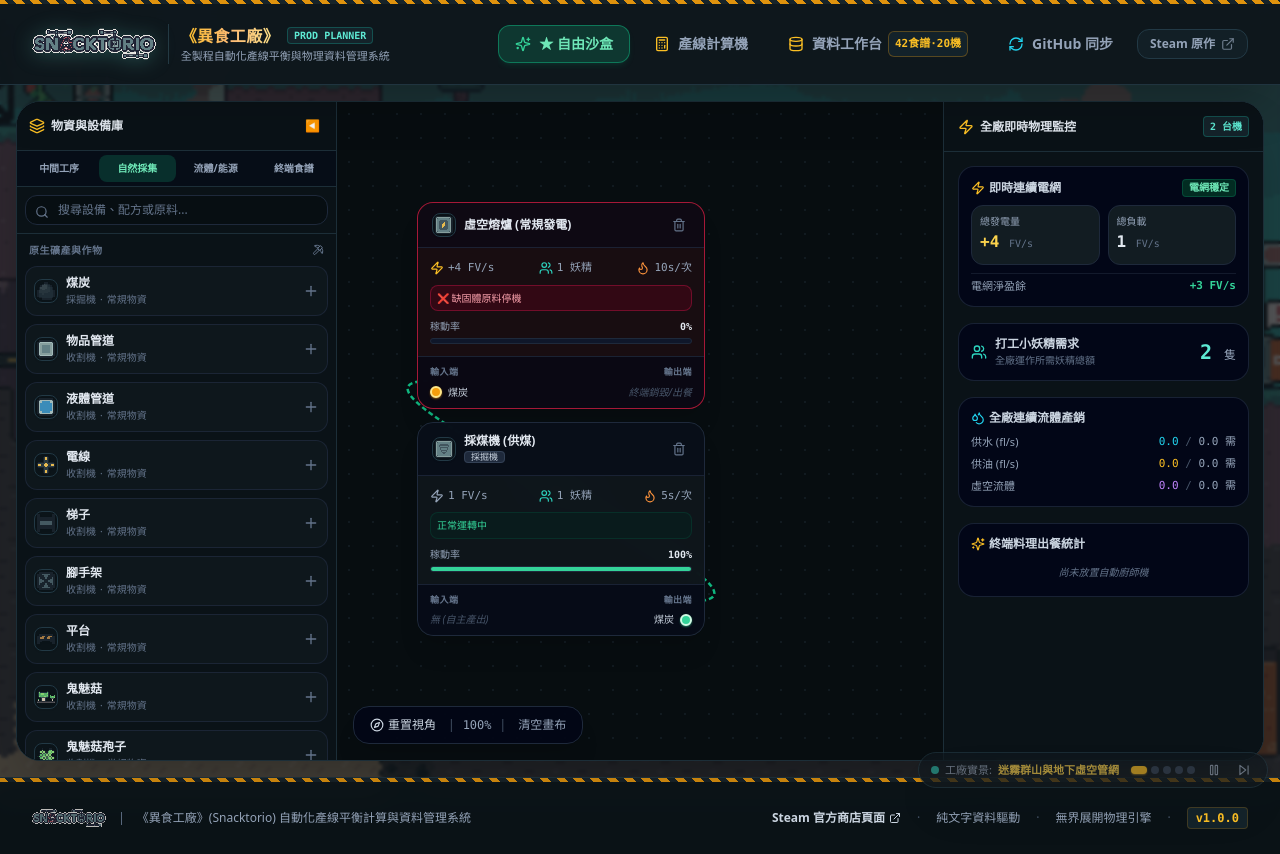
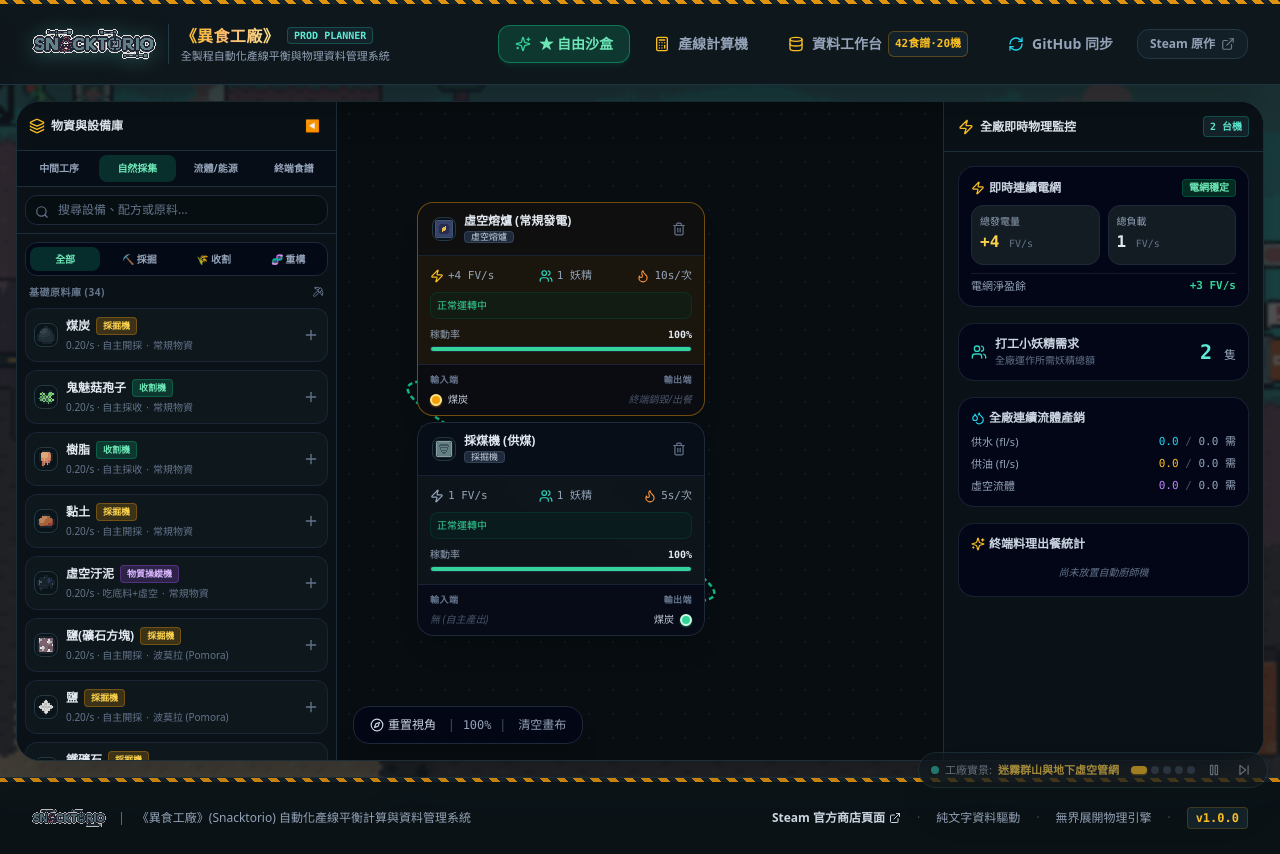
Before and after one commit to markyang20040112-source/Snacktorio, a React (Vite) app: page / in a window 1280 px wide. Both pictures are taken after a click on the button "自然採集". Built offline with nearby package versions, Linux system fonts and the light colour scheme.

Commit message:
fix(sandbox): resolve furnace solid input propagation and refine raw resource classification

```diff
--- a/src/components/Sandbox/SandboxSimulator.tsx
+++ b/src/components/Sandbox/SandboxSimulator.tsx
@@ -45,6 +45,7 @@
         id: 'gen-1',
         type: 'generator',
         title: '虛空熔爐 (常規發電)',
+        machineName: '虛空熔爐',
         powerMode: 'regular',
         x: 80,
         y: 100,
@@ -110,6 +111,7 @@
 
   // 側邊與抽屜選單狀態
   const [activeCatalogTab, setActiveCatalogTab] = useState<'machines' | 'fluids' | 'items' | 'recipes'>('machines');
+  const [itemsFilter, setItemsFilter] = useState<'all' | 'miner' | 'harvester' | 'reconstructor'>('all');
   const [searchQuery, setSearchQuery] = useState('');
   const [isSidebarOpen, setIsSidebarOpen] = useState(true);
 
@@ -211,35 +213,63 @@
 
   const handleAddItemHarvester = (item: Item) => {
     const id = `item-${Date.now()}-${Math.random().toString(36).substr(2, 4)}`;
-    const isOre = item.name.includes('礦') || item.name.includes('鹽') || item.name.includes('煤');
-    const machName = isOre ? '採掘機' : '收割機';
+
+    // 依據資料庫 source 與物理特性，精準匹配實體設備
+    let machName = '收割機';
+    let titlePrefix = '採收';
+    let baseInputs: SandboxNodeData['inputs'] = [];
+    let outCount = 1;
+    let cycleTime = 5;
+
+    const isReconstructor = item.source === '物質操縱機' || ['泥沼蟑螂', '綠色史萊姆', '巫妖骸骨', '粉紅仙子', '鷹身女妖翅膀', '虛空汙泥'].includes(item.name);
+    const isMiner = item.source === '採掘機' || item.source === '採掘機直接開採' || ['煤炭', '鹽', '鐵礦石', '黏土', '豆肉蔻', '香豆蔻'].includes(item.name);
+
+    if (isReconstructor) {
+      machName = '物質操縱機';
+      titlePrefix = '重構';
+      outCount = item.name === '泥沼蟑螂' ? 2 : 1;
+      baseInputs = [
+        { id: 'in-base', name: '任意物品', type: 'solid', rateRequired: 0.2 },
+        { id: 'in-void', name: '虛空', type: 'fluid', rateRequired: 1.0 }
+      ];
+    } else if (isMiner) {
+      machName = '採掘機';
+      titlePrefix = '開採';
+      baseInputs = [];
+    } else {
+      machName = '收割機';
+      titlePrefix = '採收';
+      baseInputs = [];
+    }
+
     const mach = machines.find(m => m.name === machName) || { name: machName, power: 1.0, goblins: 1 };
+    const outRate = Number((outCount / cycleTime).toFixed(3));
 
     const newNode: SandboxNodeData = {
       id,
       type: 'machine',
-      title: `採收/開採：${item.name}`,
+      title: `${titlePrefix}：${item.name}`,
       machineName: machName,
       island: item.island,
       x: -pan.x + 350 + Math.random() * 60,
       y: -pan.y + 200 + Math.random() * 60,
-      baseCycleTime: 5,
-      baseOutputCount: 1,
+      baseCycleTime: cycleTime,
+      baseOutputCount: outCount,
       basePowerConsumption: mach.power,
       baseGoblins: mach.goblins,
-      actualCycleTime: 5,
+      actualCycleTime: cycleTime,
       efficiency: 1.0,
       actualPower: mach.power,
       actualGoblins: mach.goblins,
       fluidSaturation: 1.0,
       solidSaturation: 1.0,
-      inputs: [],
+      inputs: baseInputs,
       outputs: [
         {
           id: `out-${item.name}`,
           name: item.name,
           type: 'solid',
-          rateProvided: 0.2
+          rateProvided: outRate
         }
       ]
     };
@@ -257,6 +287,7 @@
         id,
         type: 'generator',
         title: subtype === 'overclock' ? '虛空熔爐 (超頻發電 16 FV/s)' : '虛空熔爐 (常規發電 4 FV/s)',
+        machineName: '虛空熔爐',
         powerMode: subtype === 'overclock' ? 'overclock' : 'regular',
         x: -pan.x + 350,
         y: -pan.y + 200,
@@ -625,17 +656,83 @@
                 </div>
               )}
 
-              {/* 分頁 2: 自然採集/開採作物與礦石 */}
-              {activeCatalogTab === 'items' && (
+              {/* 分頁 2: 基礎物資、採掘礦產與活體重構 */}
+              {activeCatalogTab === 'items' && (() => {
+                // 嚴格過濾原生開採物資 (排除熟食、半成品、地圖方塊與建築結構)
+                const isReconItem = (i: Item) => i.source === '物質操縱機' || ['泥沼蟑螂', '綠色史萊姆', '巫妖骸骨', '粉紅仙子', '鷹身女妖翅膀', '虛空汙泥'].includes(i.name);
+                const isMinerItem = (i: Item) => i.source === '採掘機' || i.source === '採掘機直接開採' || ['煤炭', '鹽', '鐵礦石', '黏土', '豆肉蔻', '香豆蔻'].includes(i.name);
+                const isHarvestItem = (i: Item) => !isReconItem(i) && !isMinerItem(i) && (i.source === '收割機' || ['辣椒', '水稻', '小麥', '洋蔥蔥', '土豆', '小蒜', '日桂葉', '刺波蘿', '菠菜', '油荳蔻', '松子', '姜姜', '樹脂', '鬼魅菇孢子', '致命傘菇'].includes(i.name));
+
+                const filteredRawItems = items.filter(i => {
+                  if (i.isFluid) return false;
+                  // 必須屬於三種合法基礎來源之一
+                  const matchType = isReconItem(i) || isMinerItem(i) || isHarvestItem(i);
+                  if (!matchType) return false;
+
+                  // 搜尋關鍵字
+                  const matchQuery = i.name.includes(searchQuery) || (i.source && i.source.includes(searchQuery)) || (i.island && i.island.includes(searchQuery));
+                  if (!matchQuery) return false;
+
+                  // 分類切換過濾
+                  if (itemsFilter === 'miner') return isMinerItem(i);
+                  if (itemsFilter === 'harvester') return isHarvestItem(i);
+                  if (itemsFilter === 'reconstructor') return isReconItem(i);
+                  return true;
+                });
+
+                return (
                   <div className="space-y-2">
+                    {/* 子分類快速過濾膠囊 */}
+                    <div className="grid grid-cols-4 gap-1 p-1 bg-slate-950/70 rounded-xl text-[10px] font-bold border border-slate-800">
+                      <button
+                        onClick={() => setItemsFilter('all')}
+                        className={`py-1 rounded-lg transition-colors text-center ${itemsFilter === 'all' ? 'bg-emerald-500/20 text-emerald-300' : 'text-slate-400 hover:text-slate-200'}`}
+                      >
+                        全部
+                      </button>
+                      <button
+                        onClick={() => setItemsFilter('miner')}
+                        className={`py-1 rounded-lg transition-colors text-center ${itemsFilter === 'miner' ? 'bg-amber-500/20 text-amber-300' : 'text-slate-400 hover:text-slate-200'}`}
+                      >
+                        ⛏️ 採掘
+                      </button>
+                      <button
+                        onClick={() => setItemsFilter('harvester')}
+                        className={`py-1 rounded-lg transition-colors text-center ${itemsFilter === 'harvester' ? 'bg-green-500/20 text-green-300' : 'text-slate-400 hover:text-slate-200'}`}
+                      >
+                        🌾 收割
+                      </button>
+                      <button
+                        onClick={() => setItemsFilter('reconstructor')}
+                        className={`py-1 rounded-lg transition-colors text-center ${itemsFilter === 'reconstructor' ? 'bg-purple-500/20 text-purple-300' : 'text-slate-400 hover:text-slate-200'}`}
+                      >
+                        🧬 重構
+                      </button>
+                    </div>
+
                     <div className="text-[10px] font-bold text-slate-500 px-1 uppercase tracking-wider flex items-center justify-between">
-                    <span>原生礦產與作物</span>
+                      <span>基礎原料庫 ({filteredRawItems.length})</span>
                       <Pickaxe className="w-3 h-3 text-slate-500" />
                     </div>
-                  {items
-                    .filter(i => !i.isFluid && (i.name.includes(searchQuery) || (i.source && i.source.includes(searchQuery))))
-                    .map(item => {
-                      const isOre = item.name.includes('礦') || item.name.includes('鹽') || item.name.includes('煤');
+
+                    {filteredRawItems.map(item => {
+                      const isRecon = isReconItem(item);
+                      const isMine = isMinerItem(item);
+
+                      let badgeText = '收割機';
+                      let badgeClass = 'bg-emerald-500/20 text-emerald-300 border-emerald-500/30';
+                      let descText = '0.20/s · 自主採收';
+
+                      if (isRecon) {
+                        badgeText = '物質操縱機';
+                        badgeClass = 'bg-purple-500/20 text-purple-300 border-purple-500/30';
+                        descText = item.name === '泥沼蟑螂' ? '0.40/s · 吃底料+虛空' : '0.20/s · 吃底料+虛空';
+                      } else if (isMine) {
+                        badgeText = '採掘機';
+                        badgeClass = 'bg-amber-500/20 text-amber-300 border-amber-500/30';
+                        descText = '0.20/s · 自主開採';
+                      }
+
                       return (
                         <div
                           key={item.name}
@@ -645,11 +742,16 @@
                           <div className="flex items-center space-x-2 truncate">
                             <ItemIcon name={item.name} size="sm" />
                             <div className="truncate">
-                              <div className="font-bold text-slate-200 truncate group-hover:text-emerald-300 transition-colors">
+                              <div className="flex items-center space-x-1.5 truncate">
+                                <span className="font-bold text-slate-200 truncate group-hover:text-emerald-300 transition-colors">
                                   {item.name}
+                                </span>
+                                <span className={`text-[9px] px-1.5 py-0.2 rounded font-mono font-bold border shrink-0 ${badgeClass}`}>
+                                  {badgeText}
+                                </span>
                               </div>
-                              <div className="text-[10px] text-slate-500 flex items-center space-x-1">
-                                <span>{isOre ? '採掘機' : '收割機'}</span>
+                              <div className="text-[10px] text-slate-500 flex items-center space-x-1 mt-0.5">
+                                <span>{descText}</span>
                                 {item.island && (
                                   <>
                                     <span>·</span>
@@ -664,7 +766,8 @@
                       );
                     })}
                   </div>
-              )}
+                );
+              })()}
 
               {/* 分頁 3: 流體環境池、外採泵機與電網 */}
               {activeCatalogTab === 'fluids' && (
--- a/src/components/Sandbox/sandboxPhysics.ts
+++ b/src/components/Sandbox/sandboxPhysics.ts
@@ -21,144 +21,156 @@
   metrics: SandboxMetrics;
 } {
   const nodeMap = new Map<string, SandboxNodeData>(
-    nodes.map(n => [n.id, { ...n, inputs: [...n.inputs], outputs: [...n.outputs] }])
+    nodes.map(n => [n.id, {
+      ...n,
+      inputs: n.inputs.map(p => ({ ...p })),
+      outputs: n.outputs.map(p => ({ ...p }))
+    }])
   );
 
   const connList: SandboxConnection[] = connections.map(c => ({ ...c, actualFlowRate: 0 }));
 
-  // ==========================================
-  // 階段 1：流體供給源與管網強制均分演算
-  // ==========================================
-  const fluidSuppliers = new Map<string, { totalProvided: number; conns: SandboxConnection[] }>();
+  // ==============================================================
+  // 多輪迭代傳導 (4 次)，確保深層多階 DAG 依序傳導流率並完全收斂
+  // ==============================================================
+  for (let iter = 0; iter < 4; iter++) {
+    // ----------------------------------------------------
+    // 階段 1：更新所有連線傳輸流率 (流體均分定律 + 固體分流傳輸)
+    // ----------------------------------------------------
+    const portOutgoingMap = new Map<string, SandboxConnection[]>();
+    connList.forEach(c => {
+      const key = `${c.fromNodeId}_${c.fromPortId}`;
+      if (!portOutgoingMap.has(key)) {
+        portOutgoingMap.set(key, []);
+      }
+      portOutgoingMap.get(key)!.push(c);
+    });
 
-  connList.forEach(c => {
-    if (c.type === 'fluid') {
-      const fromNode = nodeMap.get(c.fromNodeId);
+    portOutgoingMap.forEach((conns, key) => {
+      if (conns.length === 0) return;
+      const [fromNodeId, fromPortId] = key.split('_');
+      const fromNode = nodeMap.get(fromNodeId);
       if (!fromNode) return;
 
-      const outPort = fromNode.outputs.find(p => p.id === c.fromPortId);
-      const rate = outPort?.rateProvided || 0;
+      const outPort = fromNode.outputs.find(p => p.id === fromPortId);
+      const totalRate = outPort?.rateProvided || 0;
 
-      const key = `${c.fromNodeId}_${c.fromPortId}`;
-      if (!fluidSuppliers.has(key)) {
-        fluidSuppliers.set(key, { totalProvided: rate, conns: [] });
-      }
-      fluidSuppliers.get(key)!.conns.push(c);
-    }
-  });
-
-  // 強制均分定律：供給端所有流量被下游連線設備絕對均分
-  fluidSuppliers.forEach(({ totalProvided, conns }) => {
-    if (conns.length === 0) return;
-    const splitRate = totalProvided / conns.length;
+      // 均分定律：若輸出端口連至多台下游設備，流率被連線均等分流
+      const splitRate = conns.length > 0 ? totalRate / conns.length : 0;
       conns.forEach(c => {
         c.actualFlowRate = Number(splitRate.toFixed(3));
       });
     });
 
-  // ==========================================
-  // 階段 2：機台滿足率與欠壓週期拉長演算
-  // ==========================================
+    // ----------------------------------------------------
+    // 階段 2：機台滿足率、欠壓週期拉長與稼動率演算
+    // ----------------------------------------------------
     nodeMap.forEach(node => {
-    // 預設重設狀態
+      // 1. 若開啟「無中生有 (Mock Infinite Supply)」
+      if (node.isMockInfiniteSupply) {
+        node.fluidSaturation = 1.0;
+        node.solidSaturation = 1.0;
+        node.efficiency = 1.0;
+        node.actualCycleTime = node.baseCycleTime;
+        node.statusNote = '✨ 無中生有：原料無限供應';
+
+        node.outputs.forEach(p => {
+          const rate = node.baseCycleTime > 0 ? node.baseOutputCount / node.baseCycleTime : 0.2;
+          p.rateProvided = Number(rate.toFixed(3));
+        });
+        return;
+      }
+
+      // 2. 若設備為零輸入節點 (如採掘機、收割機、環境池)
+      if (node.inputs.length === 0) {
         node.fluidSaturation = 1.0;
         node.solidSaturation = 1.0;
         node.efficiency = 1.0;
         node.actualCycleTime = node.baseCycleTime;
         node.statusNote = '正常運轉中';
 
-    // 若開啟「無中生有 (Mock Infinite Supply)」，直接給予 100% 滿載
-    if (node.isMockInfiniteSupply) {
-      node.fluidSaturation = 1.0;
-      node.solidSaturation = 1.0;
-      node.efficiency = 1.0;
-      node.statusNote = '無中生有：原料無限供應';
+        node.outputs.forEach(p => {
+          const rate = node.baseCycleTime > 0 ? node.baseOutputCount / node.baseCycleTime : 0.2;
+          p.rateProvided = Number(rate.toFixed(3));
+        });
         return;
       }
 
-    // 若設備不需要任何輸入 (如環境池、或獨立發電機)
-    if (node.inputs.length === 0) {
-      node.fluidSaturation = 1.0;
-      node.solidSaturation = 1.0;
-      node.efficiency = 1.0;
-      return;
-    }
-
-    // 檢核流體輸入端口滿足率
+      // 3. 檢核流體輸入端口滿足率
       const fluidInputs = node.inputs.filter(p => p.type === 'fluid');
+      let minFluidSat = 1.0;
+      let missingFluidName = '';
       if (fluidInputs.length > 0) {
-      let minFluidSat = 1.0;
         fluidInputs.forEach(p => {
           const incomingConns = connList.filter(c => c.toNodeId === node.id && c.toPortId === p.id);
           const receivedRate = incomingConns.reduce((sum, c) => sum + c.actualFlowRate, 0);
           const reqRate = p.rateRequired || 1.0;
-
           const sat = reqRate > 0 ? Math.min(1.0, receivedRate / reqRate) : 1.0;
           if (sat < minFluidSat) {
             minFluidSat = sat;
+            if (sat === 0) missingFluidName = p.name;
           }
         });
         node.fluidSaturation = Number(minFluidSat.toFixed(3));
+      } else {
+        node.fluidSaturation = 1.0;
       }
 
-    // 檢核固體輸入端口滿足率
+      // 4. 檢核固體輸入端口滿足率
       const solidInputs = node.inputs.filter(p => p.type === 'solid');
+      let minSolidSat = 1.0;
+      let missingSolidName = '';
       if (solidInputs.length > 0) {
-      let minSolidSat = 1.0;
         solidInputs.forEach(p => {
           const incomingConns = connList.filter(c => c.toNodeId === node.id && c.toPortId === p.id);
-        if (incomingConns.length === 0) {
-          minSolidSat = 0;
-        } else {
-          // 固體供給率檢測 (若上游供給不足則欠料)
-          const totalIncoming = incomingConns.reduce((sum, c) => sum + c.actualFlowRate, 0);
-          const req = p.rateRequired || (node.baseCycleTime > 0 ? 1 / node.baseCycleTime : 0.2);
-          const sat = req > 0 ? Math.min(1.0, totalIncoming / req) : 1.0;
-          if (sat < minSolidSat) minSolidSat = sat;
+          const receivedRate = incomingConns.reduce((sum, c) => sum + c.actualFlowRate, 0);
+          const defaultReq = node.baseCycleTime > 0 ? 1 / node.baseCycleTime : 0.2;
+          const reqRate = p.rateRequired !== undefined ? p.rateRequired : defaultReq;
+          const sat = reqRate > 0 ? Math.min(1.0, receivedRate / reqRate) : 1.0;
+          if (sat < minSolidSat) {
+            minSolidSat = sat;
+            if (sat === 0) missingSolidName = p.name;
           }
         });
         node.solidSaturation = Number(minSolidSat.toFixed(3));
+      } else {
+        node.solidSaturation = 1.0;
       }
 
-    // 核心物理：流體欠壓週期拉長 (Cycle Dilation)
-    if (node.fluidSaturation > 0 && node.fluidSaturation < 1.0) {
-      // 週期依流體滿足率反比拉長：週期 = 基準週期 / 滿足率 (如 50% 供給率 -> 週期拉長為 2 倍)
-      const dilatedCycle = node.baseCycleTime / node.fluidSaturation;
+      // 5. 核心物理：流體欠壓週期拉長 (Cycle Dilation) 與狀態標註
+      if (fluidInputs.length > 0 && minFluidSat === 0) {
+        node.efficiency = 0;
+        node.actualCycleTime = node.baseCycleTime;
+        node.statusNote = `❌ 缺少流體：${missingFluidName || '流體斷供'}`;
+      } else if (solidInputs.length > 0 && minSolidSat === 0) {
+        node.efficiency = 0;
+        node.actualCycleTime = node.baseCycleTime;
+        node.statusNote = `❌ 缺少原料：${missingSolidName || '固體斷供'}`;
+      } else if (minFluidSat < 1.0) {
+        // 週期等比例反比拉長
+        const dilatedCycle = node.baseCycleTime / minFluidSat;
         node.actualCycleTime = Number(dilatedCycle.toFixed(2));
-      node.efficiency = Number((node.fluidSaturation * node.solidSaturation).toFixed(3));
-      node.statusNote = `⚠️ 流體欠壓 ${(node.fluidSaturation * 100).toFixed(0)}%：週期自 ${node.baseCycleTime}s 拉長至 ${node.actualCycleTime}s`;
-    } else if (node.fluidSaturation === 0) {
-      node.efficiency = 0;
-      node.statusNote = '❌ 嚴重欠液停機 (無流體輸入)';
-    } else if (node.solidSaturation === 0) {
-      node.efficiency = 0;
-      node.statusNote = '❌ 缺固體原料停機';
-    } else if (node.solidSaturation < 1.0) {
-      node.efficiency = Number(node.solidSaturation.toFixed(3));
-      node.statusNote = `⚠️ 固體物料不足 (${(node.solidSaturation * 100).toFixed(0)}%)`;
+        node.efficiency = Number((minFluidSat * minSolidSat).toFixed(3));
+        node.statusNote = `⚠️ 流體欠壓 ${(minFluidSat * 100).toFixed(0)}%：週期自 ${node.baseCycleTime}s 拉長至 ${node.actualCycleTime}s`;
+      } else if (minSolidSat < 1.0) {
+        node.actualCycleTime = node.baseCycleTime;
+        node.efficiency = Number(minSolidSat.toFixed(3));
+        node.statusNote = `⚠️ 固體物料不足 (${(minSolidSat * 100).toFixed(0)}%)`;
+      } else {
+        node.actualCycleTime = node.baseCycleTime;
+        node.efficiency = 1.0;
+        node.statusNote = '正常運轉中';
       }
 
-    // 傳導更新該機台各輸出端口的實際產出速率 (rateProvided)
+      // 6. 更新輸出端口產率
       node.outputs.forEach(p => {
-      const baseOutRate = node.baseCycleTime > 0 ? node.baseOutputCount / node.baseCycleTime : 0;
-      // 實際產出速率 = (單次產量 / 實際拉長後週期) * 固體滿足率
         const actualOutRate = node.actualCycleTime > 0
-        ? (node.baseOutputCount / node.actualCycleTime) * node.solidSaturation
-        : baseOutRate * node.efficiency;
+          ? (node.baseOutputCount / node.actualCycleTime) * node.efficiency
+          : 0;
         p.rateProvided = Number(actualOutRate.toFixed(3));
       });
     });
-
-  // 更新固體連線的流率
-  connList.forEach(c => {
-    if (c.type === 'solid') {
-      const fromNode = nodeMap.get(c.fromNodeId);
-      if (fromNode) {
-        const outPort = fromNode.outputs.find(p => p.id === c.fromPortId);
-        c.actualFlowRate = outPort?.rateProvided || 0;
   }
-    }
-  });
 
   // ==========================================
   // 階段 3：全廠電網、人力與指標彙整
@@ -175,11 +187,13 @@
   const terminalDishes: SandboxMetrics['terminalDishes'] = [];
 
   nodeMap.forEach(n => {
-    // 發電機處理
+    // 發電機處理 (燃燒煤炭發電，缺燃料時不發電)
     if (n.type === 'generator') {
-      const genPower = n.powerMode === 'overclock' ? 16.0 : 4.0;
-      totalPowerGen += genPower;
-      totalPowerLoad += 0; // 發電機本身淨發電
+      const nominalPower = n.powerMode === 'overclock' ? 16.0 : 4.0;
+      const actualGen = nominalPower * n.efficiency;
+      totalPowerGen += actualGen;
+      n.actualPower = actualGen;
+      totalPowerLoad += 0;
       totalGoblins += 1;
       return;
     }
--- a/src/data/itemIcons.json
+++ b/src/data/itemIcons.json
@@ -172,5 +172,6 @@
   "生千層麵皮": "煮熟的千層麵皮.png",
   "通心粉": "生通心粉.png",
   "義大利麵": "生義大利麵.png",
-  "炸鷹身女妖肉": "炸鷹身女妖肉.png"
+  "炸鷹身女妖肉": "炸鷹身女妖肉.png",
+  "虛空熔爐": "熔爐.png"
 }
--- a/src/utils/iconHelper.ts
+++ b/src/utils/iconHelper.ts
@@ -17,6 +17,12 @@
   '採收粉塵底料': '粉塵.png',
   '剝皮鷹身女妖肉': '生鷹身女妖肉.png',
   '採收刺菠蘿': '刺波蘿.png',
+  '虛空熔爐': '熔爐.png',
+  '虛空熔爐 (常規發電)': '熔爐.png',
+  '虛空熔爐 (超頻發電)': '熔爐.png',
+  '虛空熔爐 (常規)': '熔爐.png',
+  '虛空熔爐 (超頻)': '熔爐.png',
+  '發電熔爐': '熔爐.png',
 };
 
 /**
```
Also changed, not shown: 1 other file (tests, documents, lock files or other folders). Lines whose indentation alone changed are shown as unchanged.
